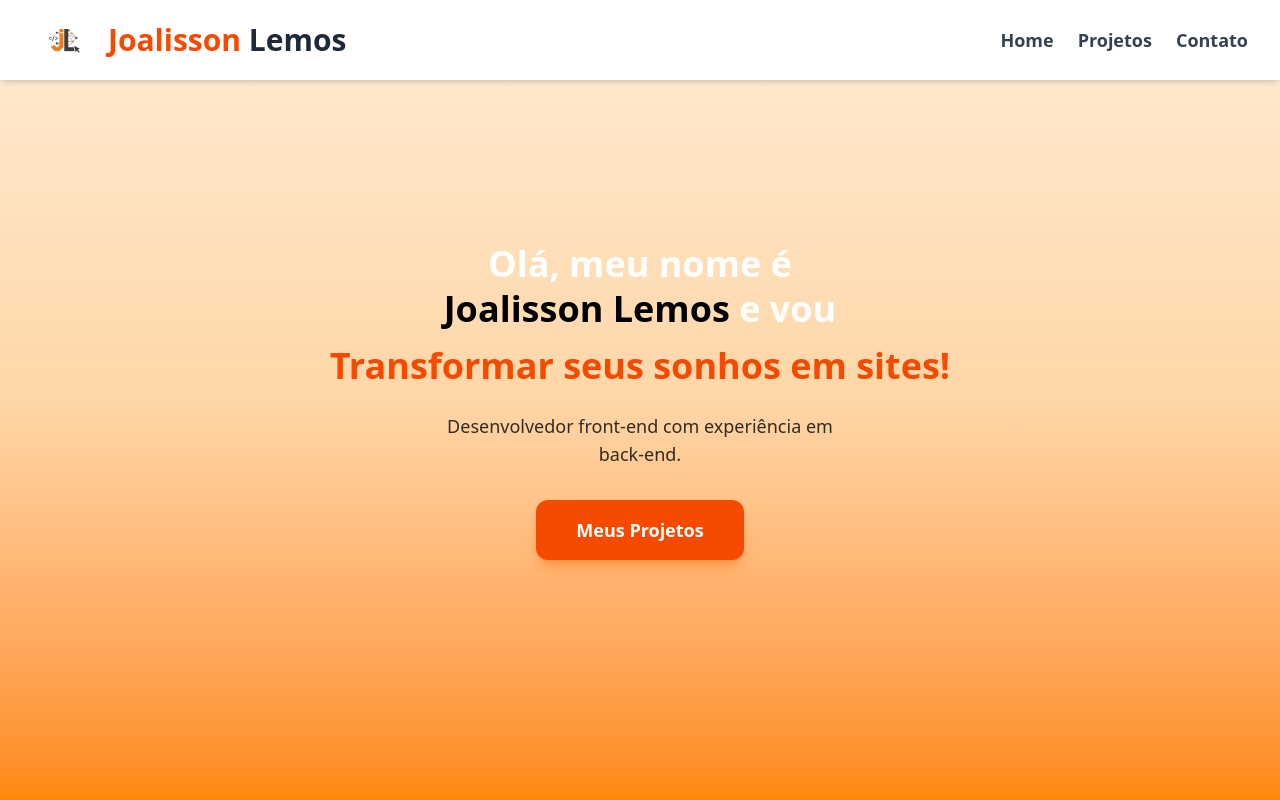
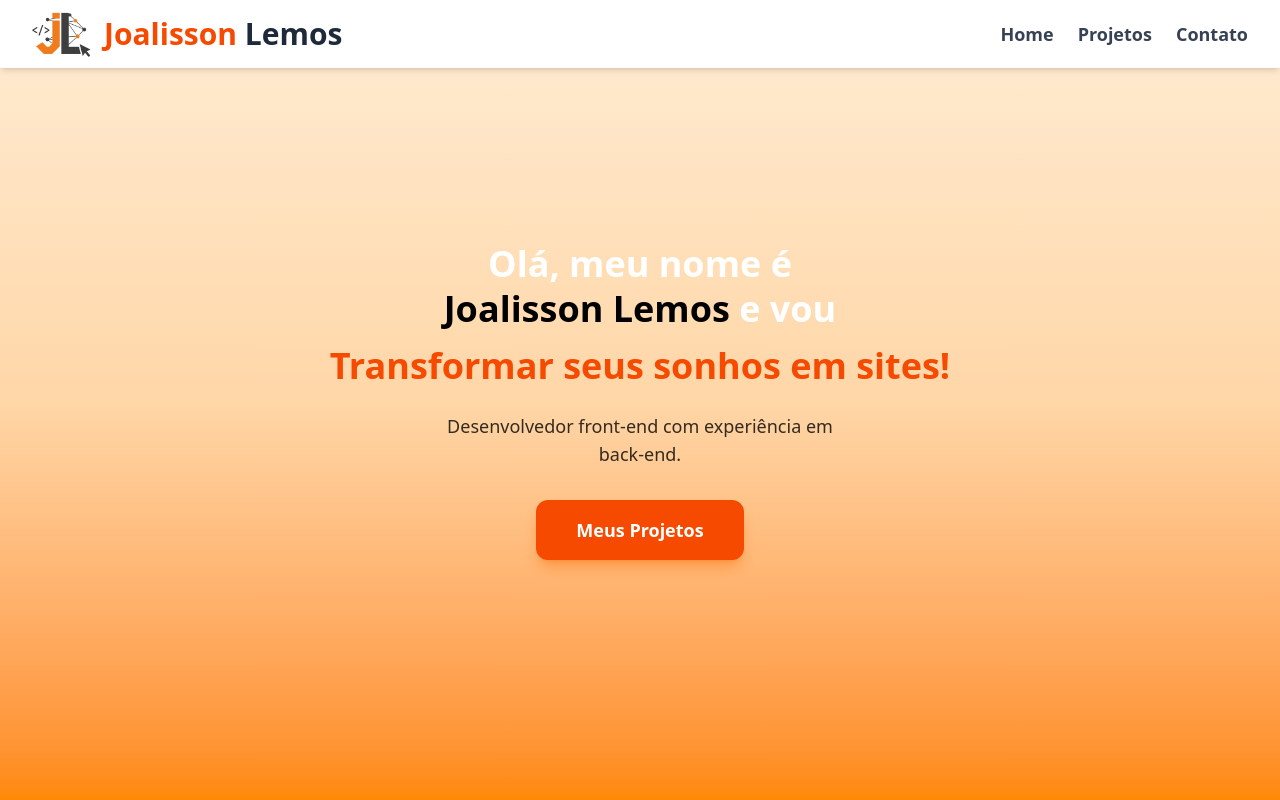
Before and after one commit to Joalisson-Lemos/Joalisson-lemos.github.io, a React (Vite) app: page / in a window 1280 px wide. Shown: the top 800 px of the page. Built offline with nearby package versions, Linux system fonts and the light colour scheme.

Commit message:
adiçao do  icon

```diff
--- a/index.html
+++ b/index.html
@@ -2,12 +2,13 @@
 <html lang="pt-br">
   <head>
     <meta charset="UTF-8" />
-    <link rel="icon" type="image/svg+xml" href="./assets.Logo.png" />
     <meta name="viewport" content="width=device-width, initial-scale=1.0" />
     <title>portifolio</title>
+    <link rel="icon" href="./src/assets/favicon.ico" />
   </head>
   <body>
     <div id="root"></div>
     <script type="module" src="./src/main.jsx"></script>
   </body>
 </html>
+g
--- a/src/components/Header.jsx
+++ b/src/components/Header.jsx
@@ -1,5 +1,5 @@
 import React, { useState } from 'react';
-import logo from '../assets/Logo.png';
+import logo from '../assets/Logo2.png';
 
 const Header = () => {
   const [isMenuOpen, setIsMenuOpen] = useState(false);
@@ -9,7 +9,7 @@ const Header = () => {
       <div className="w-full px-4 sm:px-6 lg:px-8 flex items-center justify-between">
 
         <a href="#home" className="flex items-center gap-2 sm:gap-3 shrink-0" onClick={() => setIsMenuOpen(false)}>
-          <img className="w-12 sm:w-16 h-auto" src={logo} alt="Joalisson Lemos - Home" />
+          <img className="w-12 sm:w-15 h-auto" src={logo} alt="Joalisson Lemos - Home" />
           <h1 className="text-2xl sm:text-3xl text-orange-600 font-extrabold m-0">
             Joalisson <span className="text-gray-800">Lemos</span>
           </h1>
```
Also changed, not shown: src/assets/Logo2.png (added), 1 other file (tests, documents, lock files or other folders).
